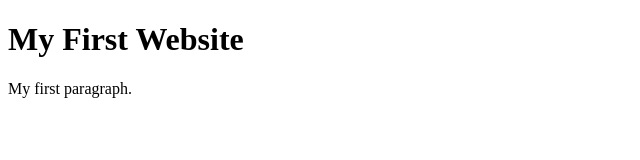
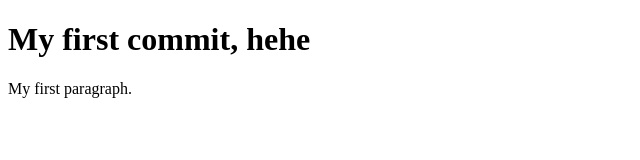
Before and after one commit to gunkiddedy/codersrank-template, a website: page index.html in a window 1280 px wide. Shown: the whole page, without its empty margins (0-640 px from the left). Drawn offline with Linux system fonts and the light colour scheme.

Commit message:
1 file modified

```diff
--- a/index.html
+++ b/index.html
@@ -5,7 +5,7 @@
   </head>
   <body>
 
-    <h1>My First Website</h1>
+    <h1>My first commit, hehe</h1>
     <p>My first paragraph.</p>
 
   </body>
```
